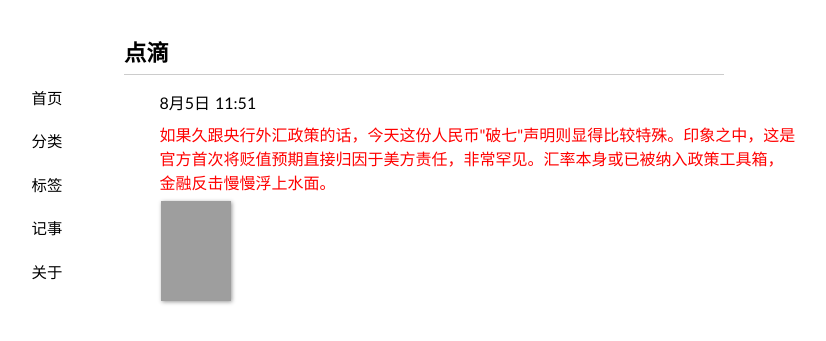
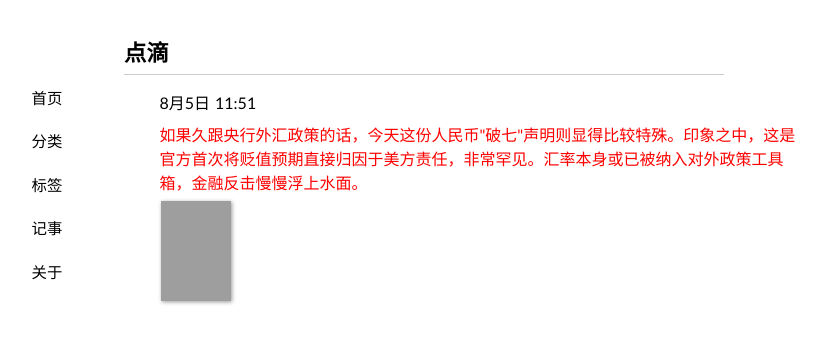
Before and after one commit to wuyy2007/wanguolin.github.io, a Jekyll site: the page built from tlog/index.md, in a window 1280 px wide. Shown: the top 341 px of the page, without its empty margins (216-1042 px from the left). Built offline with Jekyll 4.4.1, drawn with Linux system fonts in a browser that asks for light colours; nearby versions of some CDN libraries; some web fonts are replaced; grey boxes are pictures that could not be loaded.

Commit message:
Update index.md

```diff
--- a/tlog/index.md
+++ b/tlog/index.md
@@ -114,7 +114,7 @@ comments: no
 
 		<span  class = "space">
 			<p>8月5日 11:51</p>
-			<font  color="red">如果久跟央行外汇政策的话，今天这份人民币"破七"声明则显得比较特殊。印象之中，这是官方首次将贬值预期直接归因于美方责任，非常罕见。汇率本身或已被纳入政策工具箱，金融反击慢慢浮上水面。</font>
+			<font  color="red">如果久跟央行外汇政策的话，今天这份人民币"破七"声明则显得比较特殊。印象之中，这是官方首次将贬值预期直接归因于美方责任，非常罕见。汇率本身或已被纳入对外政策工具箱，金融反击慢慢浮上水面。</font>
 			<div class="over"></div><!--背景层-->
 			<div class="logoImg amplifyImg"><!--注意：此处的amlifyImg不可少-->
 			<table><tr>
```
